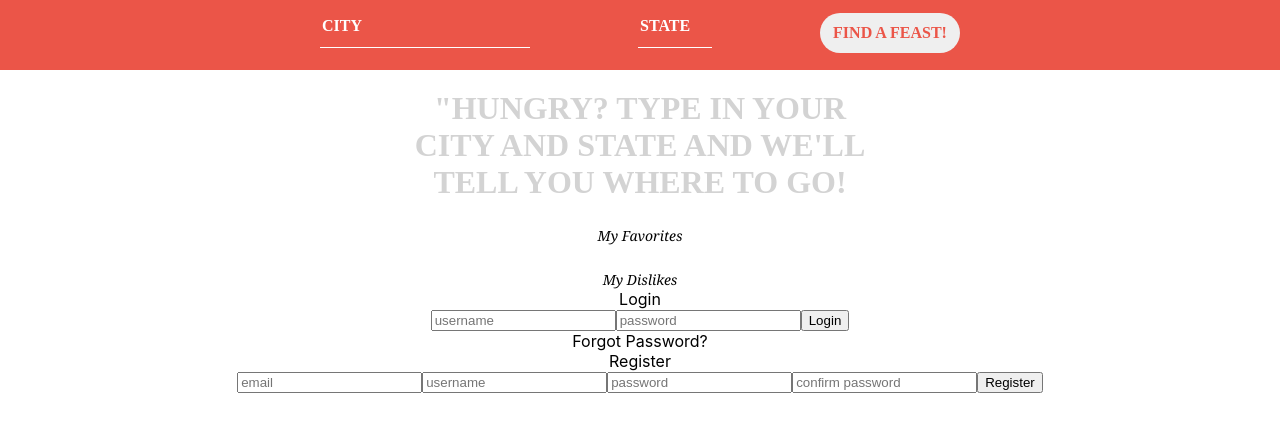
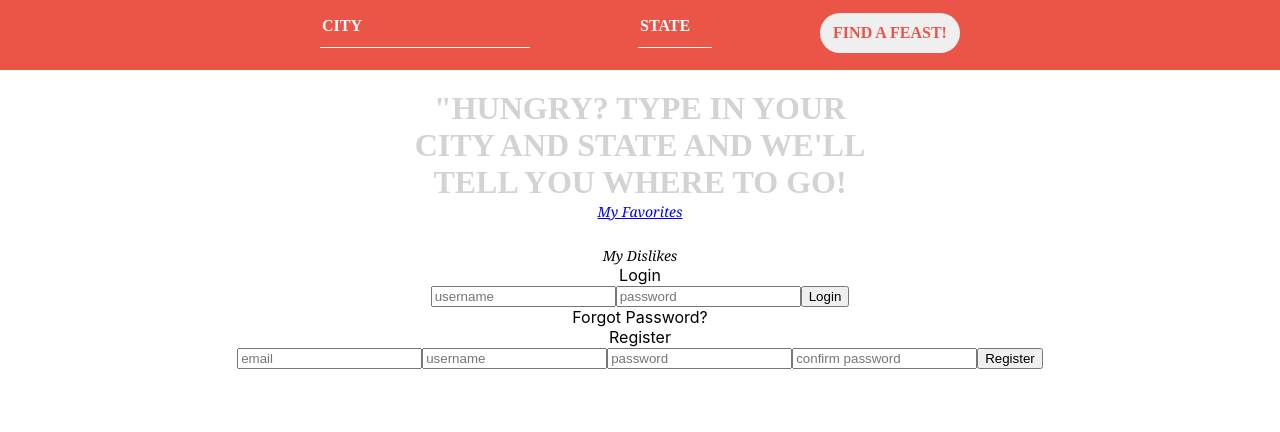
Before and after one commit to abbygottlich/feast-finder-app, a React (Create React App) app in the folder frontend/: page / in a window 1280 px wide. Shown: the top 432 px of the page. Built offline with nearby package versions, Linux system fonts and the light colour scheme.

Commit message:
route set up for favorites

```diff
--- a/frontend/package.json
+++ b/frontend/package.json
@@ -6,6 +6,7 @@
     "react": "^16.8.4",
     "react-dom": "^16.8.4",
     "react-redux": "^7.0.2",
+    "react-router-dom": "^5.0.0",
     "react-scripts": "2.1.8",
     "redux": "^4.0.1",
     "redux-thunk": "^2.3.0"
--- a/frontend/src/App.js
+++ b/frontend/src/App.js
@@ -3,6 +3,7 @@ import './App.css';
 import Form from "./components/Form";
 import RestaurantInfoContainer from "./Containers/RestaurantInfoContainer";
 import Login from "./components/Login";
+import { Link } from "react-router-dom";
 
 class App extends Component {
 
@@ -48,7 +49,7 @@ class App extends Component {
         <RestaurantInfoContainer />
 
         <div className="messagesAndButtons">
-          <div className="myFavorites" onClick={() => this.showRatings("like")}>My Favorites</div>
+          <Link to="/favorites" className="myFavorites">My Favorites</Link>
           <div className="myDislikes" onClick={() => this.showRatings("dislike")}>My Dislikes</div>
           <div>{this.state.favorites.map(f => <div>{f.name}</div>)}</div>
         </div>
--- /dev/null
+++ b/frontend/src/components/Favorites.js
@@ -0,0 +1,31 @@
+import React, { Component } from 'react';
+
+class Favorites extends Component {
+
+    state = {
+        favorites: []
+    }
+
+    componentDidMount() {
+        this.showRatings('like')
+    }
+
+    showRatings = (rating) => {
+        fetch("http://localhost:5000/restaurants/" + rating)
+            .then(res => res.json())
+            .then(restaurants => {
+                this.setState({
+                    favorites: restaurants
+                })
+                console.log(restaurants)
+            })
+    }
+
+    render() {
+        return (
+            <div>{this.state.favorites.map(f => <div>{f.name}</div>)}</div>
+        );
+    }
+}
+
+export default Favorites;
--- a/frontend/src/index.js
+++ b/frontend/src/index.js
@@ -8,6 +8,8 @@ import { Provider } from 'react-redux';
 import reducers from './Reducers';
 import thunk from 'redux-thunk';
 import state from "./state";
+import { Route, Link, BrowserRouter as Router } from "react-router-dom";
+import Favorites from "./components/Favorites"
 
 const composeEnhancers = typeof window === "object" &&
     window.__REDUX_DEVTOOLS_EXTENSION_COMPOSE__ ?
@@ -16,9 +18,18 @@ const enhancer = composeEnhancers(applyMiddleware(thunk));
 
 const store = createStore(reducers, state, enhancer)
 
+const Routing = (
+    <Router>
+        <div>
+            <Route exact path="/" component={App} />
+            <Route path="/favorites" component={Favorites} />
+        </div>
+    </Router>
+)
+
 ReactDOM.render(
     <Provider store={store}>
-        <App />
+        {Routing}
     </Provider>,
     document.getElementById('root'));
 
```
Also changed, not shown: 1 other file (tests, documents, lock files or other folders).
